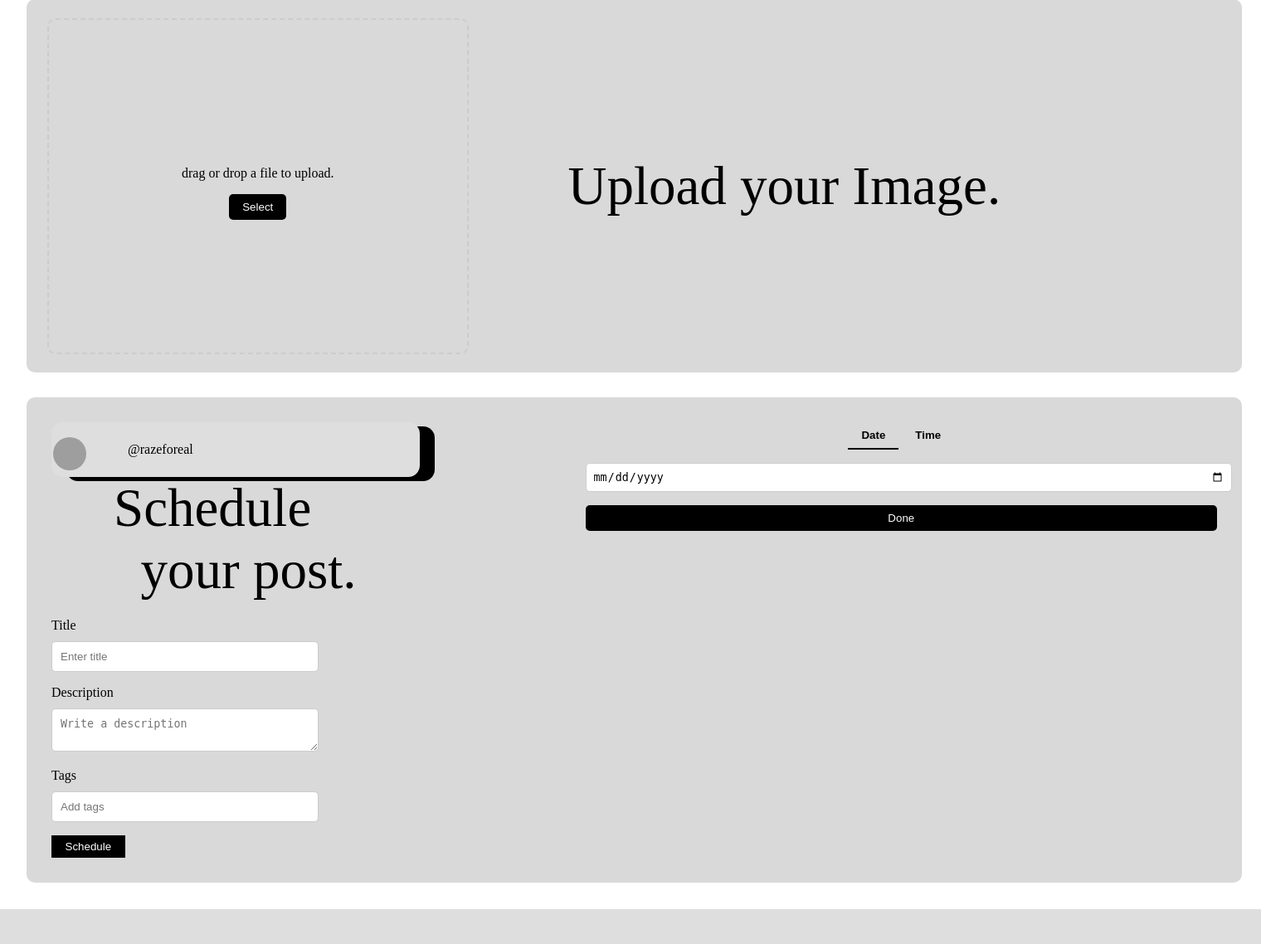
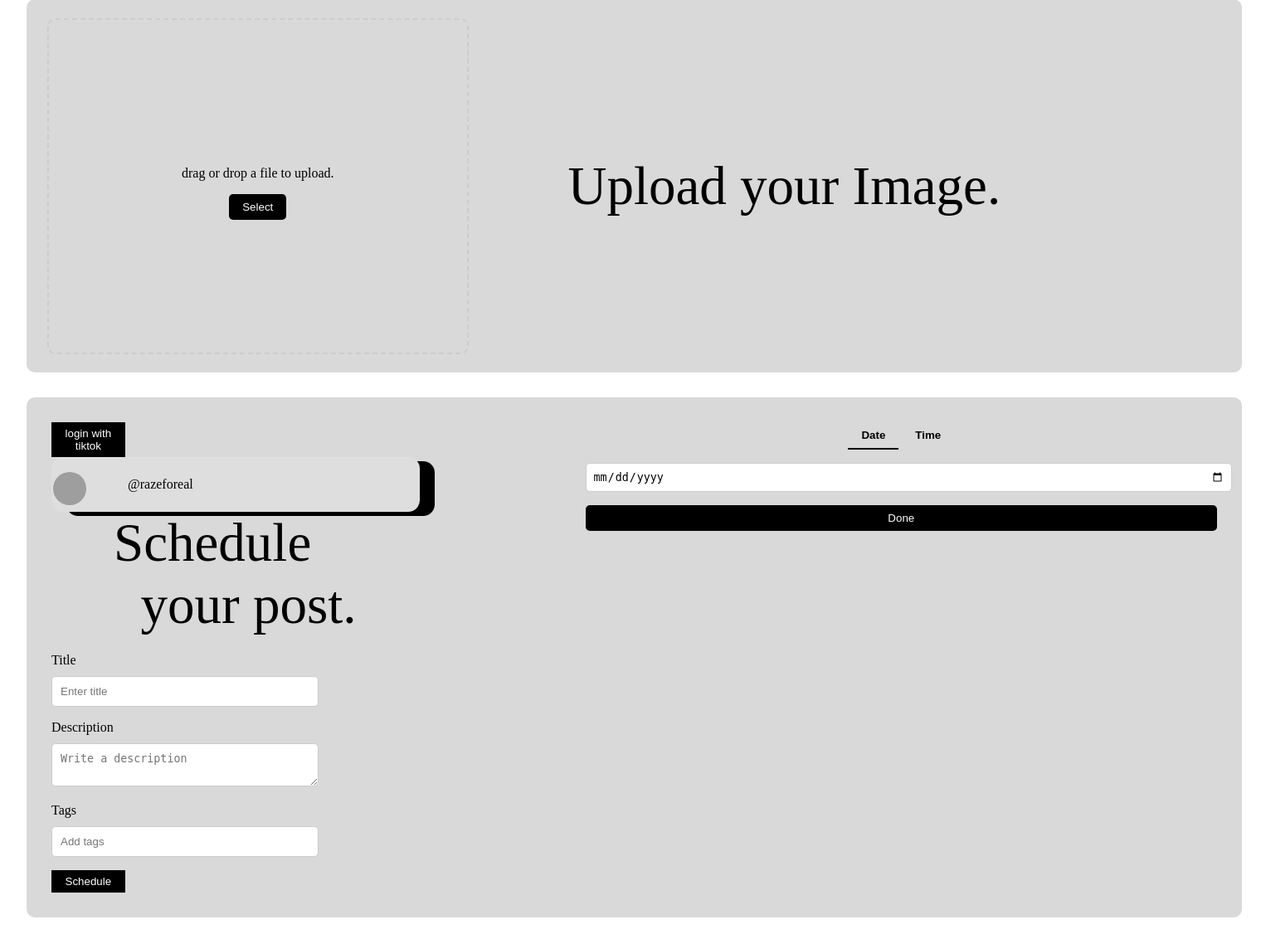
Before and after one commit to CoderIsNowAviable/scheuler, a FastAPI app: page /dashboard in a window 1520 px wide. Shown: the part 153-1291 px from the top of the page at 83% size. Before the commit the page ends 1249 px from the top, so only its background shows below. Run offline with FastAPI, Linux system fonts and the light colour scheme; grey boxes are pictures that could not be loaded.

Commit message:
tiktok_implementation_first_step

```diff
--- a/app/main.py
+++ b/app/main.py
@@ -115,7 +115,7 @@ async def delete_file(file_path: str):
 
 
 
-@app.get("/auth/tiktok")
+@app.get("/login/tiktok")
 def tiktok_login():
     auth_url = (
         f"https://www.tiktok.com/auth/authorize/"
--- a/static/css/landingpage.css
+++ b/static/css/landingpage.css
@@ -14,7 +14,7 @@
 }
 
 body {
-  background: #fff url('/images/Overlays.png') no-repeat center center;
+  background: #fff url('/static//images/Overlays.png') no-repeat center center;
   background-size: 95%; /*img covers the entire screen*/
   background-position: center 0px; /*moves the img upward*/
   background-position: right 0px;
--- /dev/null
+++ b/static/tiktokxIdqLGXtYjicLLpl4juckbzUebcUR17D.txt
@@ -0,0 +1 @@
+tiktok-developers-site-verification=0y1JQw2zrNHsEfBAPVWknquCGkwJprM4
--- a/templates/dashboard.html
+++ b/templates/dashboard.html
@@ -46,6 +46,9 @@
 <!-- Scheduling Section -->
 <section class="schedule-section">
     <div class="schedule-form">
+        <a href="/login/tiktok">
+            <button>login with tiktok</button>
+        </a>
         <div class="account-card">
             <img src="/images/ada.jpg" alt="Account">
             <span class="profile-name">@razeforeal</span>
```
Also changed, not shown: fonts/coolvetica-regular.woff (added).
